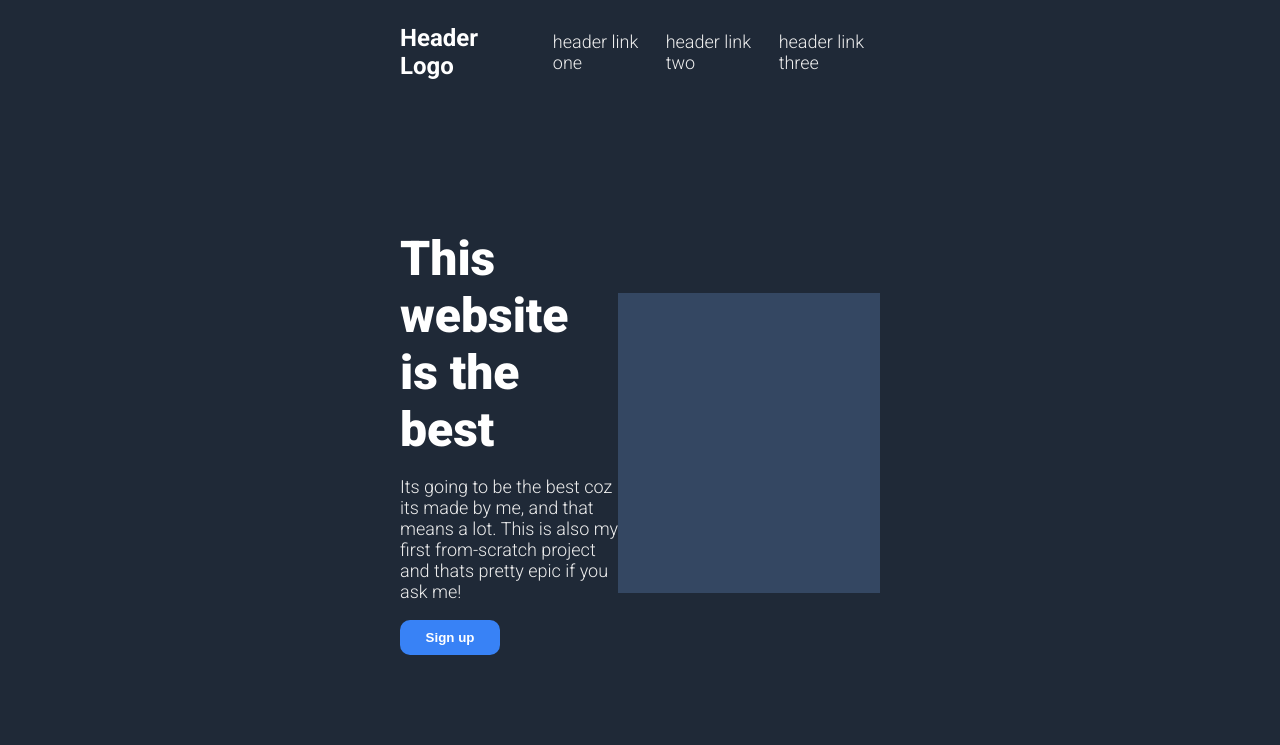
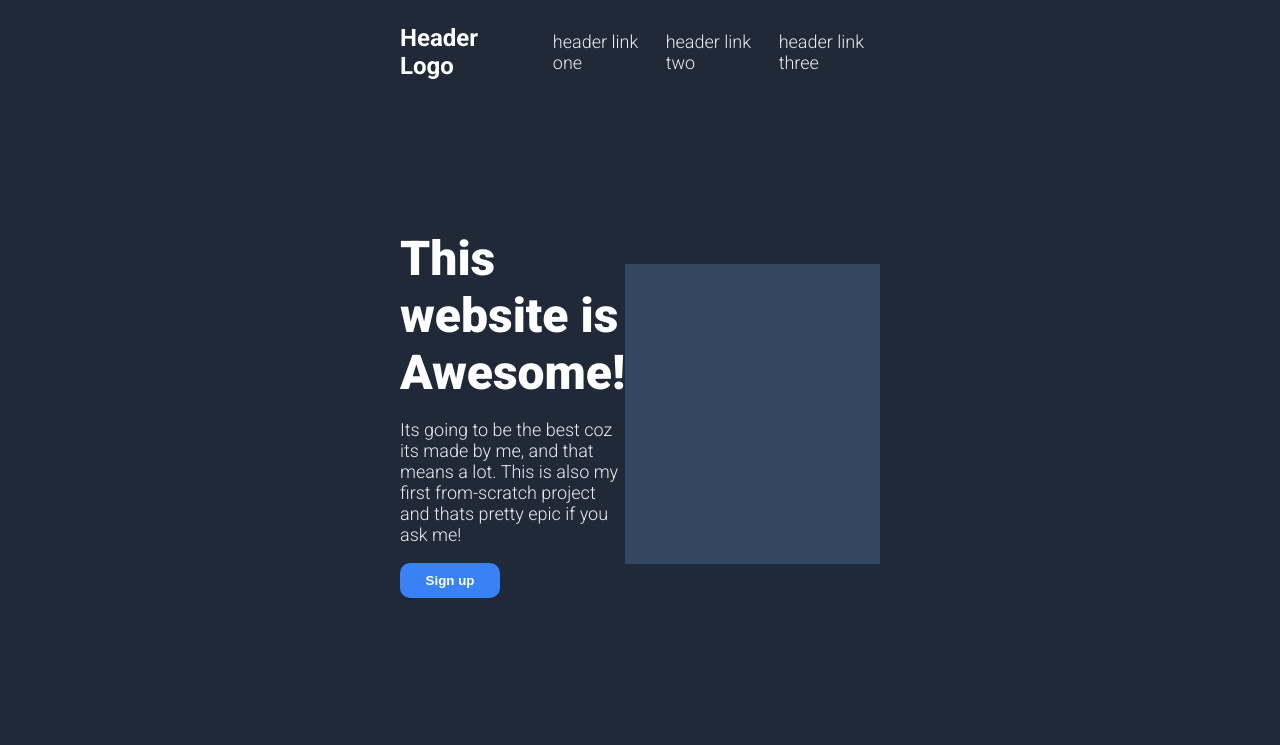
Before and after one commit to Adnans2005/My-First-full-CSS-HTML-Project, a plain HTML site: page index.html in a window 1280 px wide. Shown: the top 745 px of the page. Drawn offline with Linux system fonts and the light colour scheme.

```diff
--- a/index.html
+++ b/index.html
@@ -20,7 +20,7 @@
     </div>
     <div class="hero-section">
         <div class="text-and-buttons">
-            <h1>This website is the best</h1>
+            <h1>This website is Awesome!</h1>
             <p>Its going to be the best coz its made by me, and that means a lot. This is also my first from-scratch project and thats pretty epic if you ask me!</p>
             <button>Sign up</button>
         </div>
```
